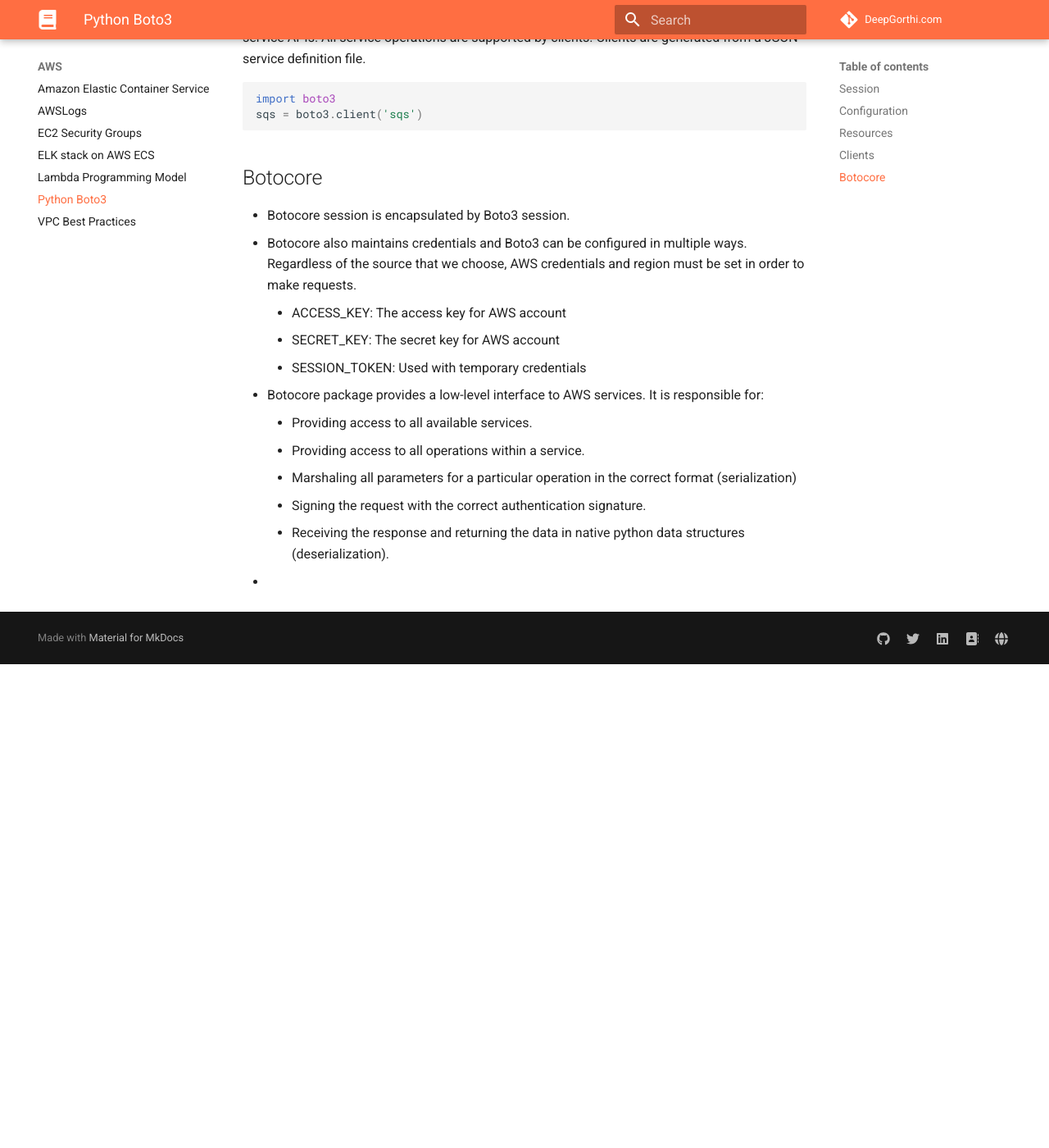
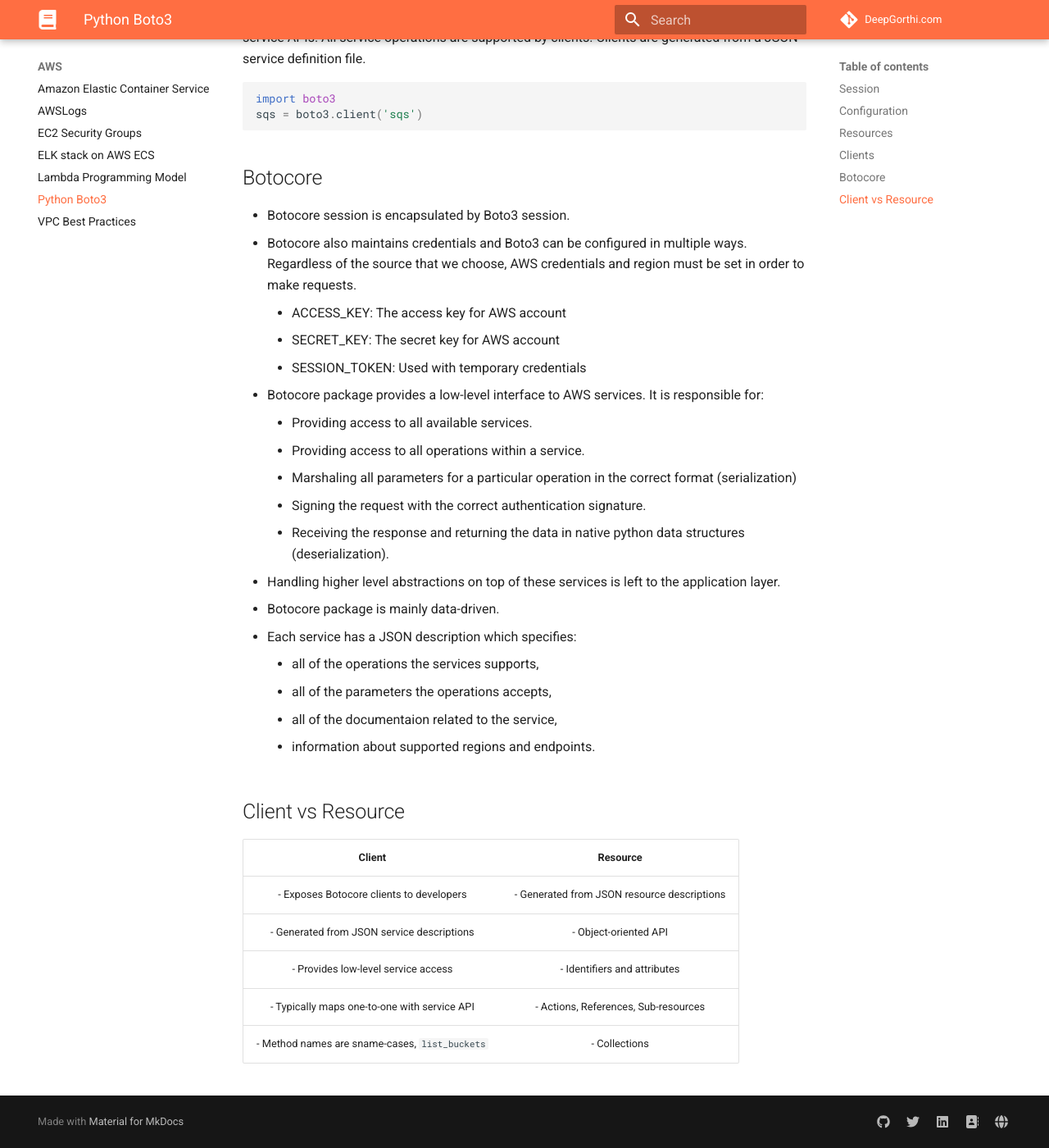
Before and after one commit to deepgorthi/dg-notes, an MkDocs documentation site: the page built from docs/AWS/python-boto3.md, in a window 1280 px wide and 1400 px high, scrolled down 1219 px. Shown: the whole window at 82% size. Built offline with MkDocs 1.6.1 and Material for MkDocs 9.7.7, drawn with Linux system fonts in a browser that asks for light colours; before the commit the page ends 2029 px from its top, so only the background shows below that.

Commit message:
Update python-boto3.md

```diff
--- a/docs/AWS/python-boto3.md
+++ b/docs/AWS/python-boto3.md
@@ -52,4 +52,20 @@
     - Marshaling all parameters for a particular operation in the correct format (serialization)
     - Signing the request with the correct authentication signature.
     - Receiving the response and returning the data in native python data structures (deserialization).
--
+-  Handling higher level abstractions on top of these services is left to the application layer.
+- Botocore package is mainly data-driven.
+- Each service has a JSON description which specifies:
+    - all of the operations the services supports,
+    - all of the parameters the operations accepts,
+    - all of the documentaion related to the service,
+    - information about supported regions and endpoints.
+
+## Client vs Resource
+
+|                     Client                     |                    Resource                   |
+|:----------------------------------------------:|:---------------------------------------------:|
+|  - Exposes Botocore clients to developers      |  - Generated from JSON resource descriptions  |
+| - Generated from JSON service descriptions     | - Object-oriented API                         |
+| - Provides low-level service access            | - Identifiers and attributes                  |
+| - Typically maps one-to-one with service API   | - Actions, References, Sub-resources          |
+| - Method names are sname-cases, `list_buckets` | - Collections                                 |
```
